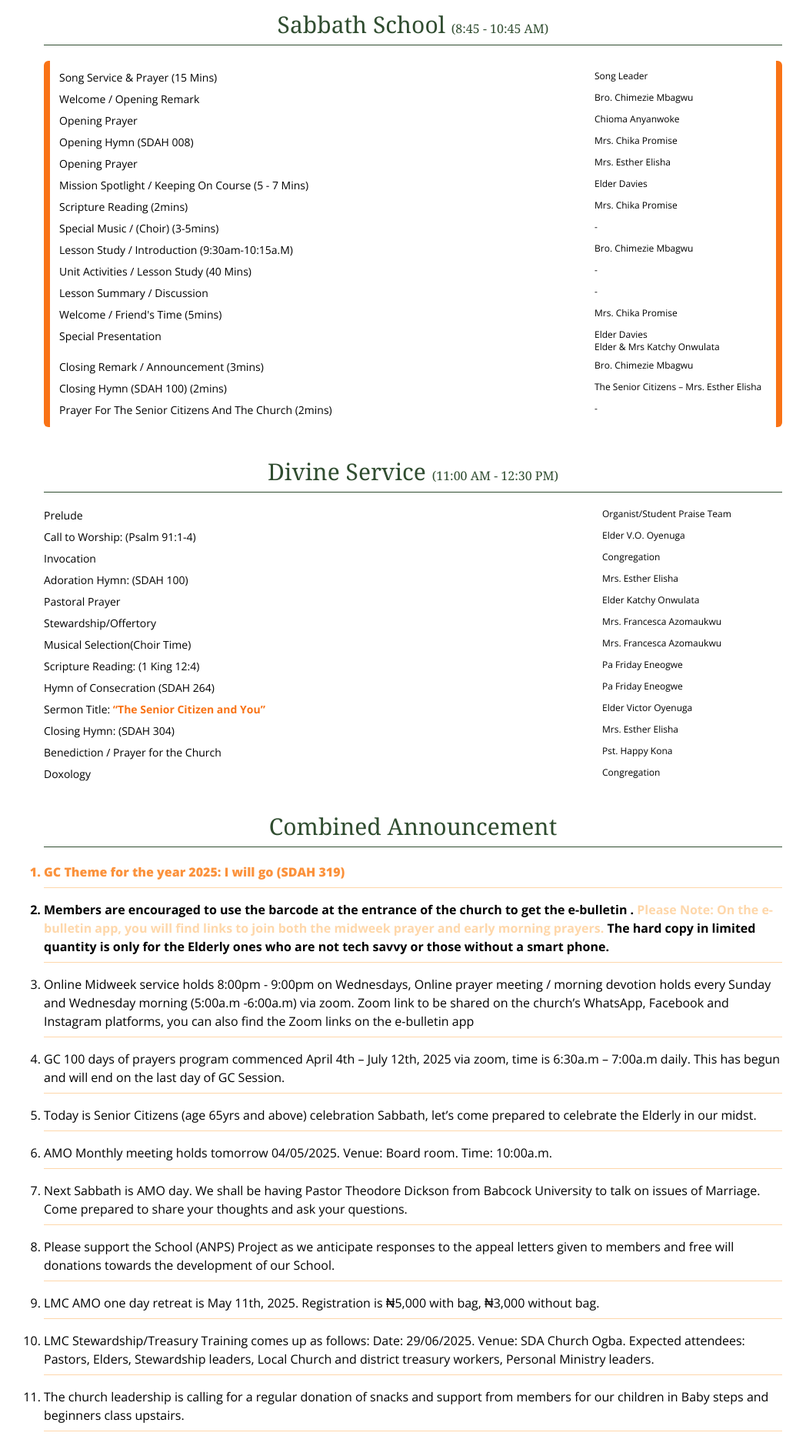
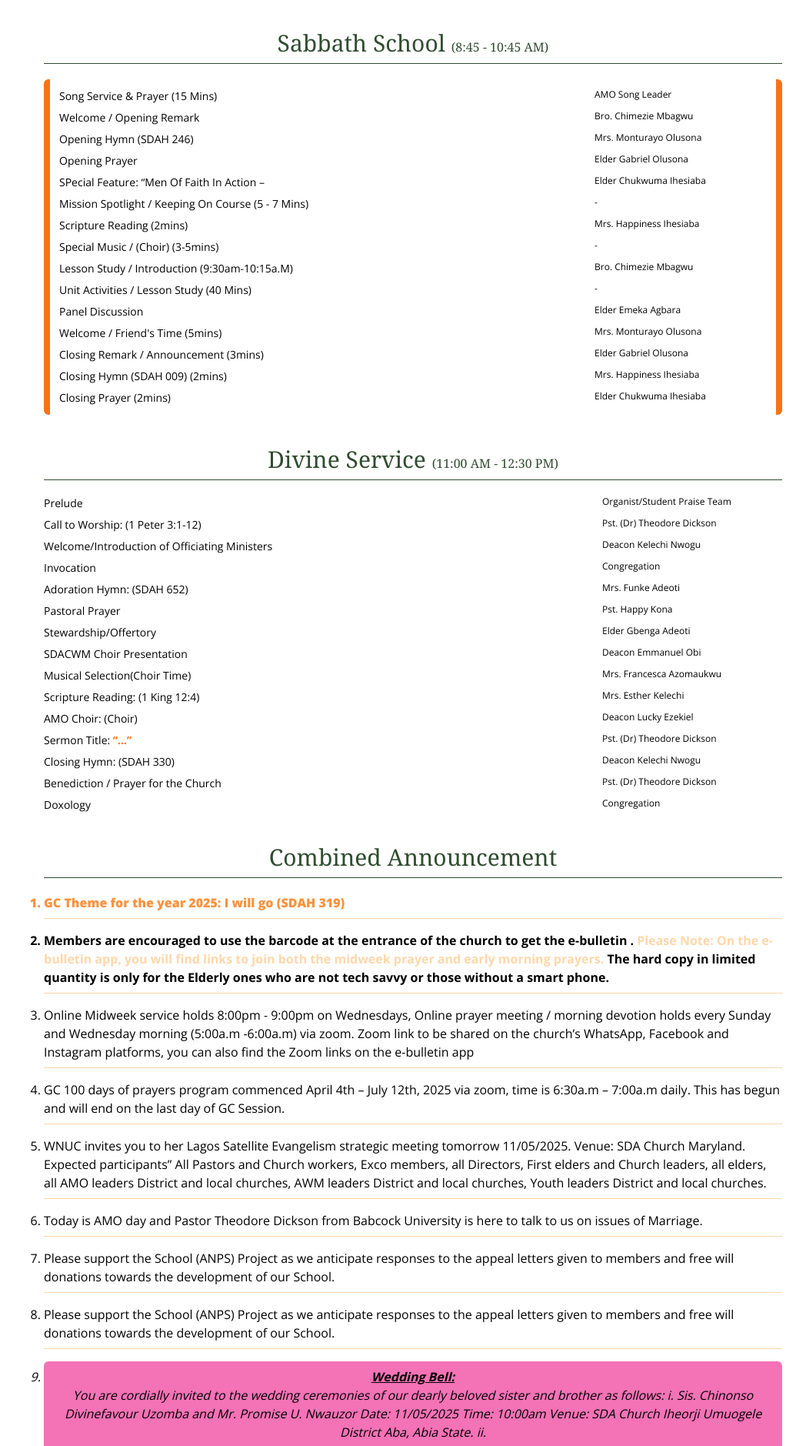
Before and after one commit to solomonsunday/SDAOGBACHURCHEBULLETIN, a Next.js app: page / in a window 1280 px wide. Shown: the part 907-2786 px from the top of the page at 77% size, without its empty margins (103-1151 px from the left). Built offline with nearby package versions, Linux system fonts and the light colour scheme; a web font is replaced by a local one.

Commit message:
updated with wedding bells

```diff
--- a/src/components/Programs/Announcement.tsx
+++ b/src/components/Programs/Announcement.tsx
@@ -35,25 +35,41 @@ const Announcement = () => {
             end on the last day of GC Session.
           </li>
           <li className="pb-2 border-b border-orange-200">
-            Today is Senior Citizens (age 65yrs and above) celebration Sabbath,
-            let’s come prepared to celebrate the Elderly in our midst.
+            WNUC invites you to her Lagos Satellite Evangelism strategic meeting
+            tomorrow 11/05/2025. Venue: SDA Church Maryland. Expected
+            participants” All Pastors and Church workers, Exco members, all
+            Directors, First elders and Church leaders, all elders, all AMO
+            leaders District and local churches, AWM leaders District and local
+            churches, Youth leaders District and local churches.
           </li>
           <li className="pb-2 border-b border-orange-200">
-            AMO Monthly meeting holds tomorrow 04/05/2025. Venue: Board room.
-            Time: 10:00a.m.
+            Today is AMO day and Pastor Theodore Dickson from Babcock University
+            is here to talk to us on issues of Marriage.
           </li>
           <li className="pb-2 border-b border-orange-200">
-            Next Sabbath is AMO day. We shall be having Pastor Theodore Dickson
-            from Babcock University to talk on issues of Marriage. Come prepared
-            to share your thoughts and ask your questions.
+            Please support the School (ANPS) Project as we anticipate responses
+            to the appeal letters given to members and free will donations
+            towards the development of our School.
           </li>
           <li className="pb-2 border-b border-orange-200">
             Please support the School (ANPS) Project as we anticipate responses
             to the appeal letters given to members and free will donations
             towards the development of our School.
           </li>{" "}
+          <li className="pb-2 border-b border-orange-200 italic bg-pink-400 rounded-md text-center p-2">
+            <span className="font-bold capitalize underline">Wedding Bell:<br/> </span>
+            You are cordially invited to the wedding ceremonies of our dearly
+            beloved sister and brother as follows: i. Sis. Chinonso Divinefavour
+            Uzomba and Mr. Promise U. Nwauzor Date: 11/05/2025 Time: 10:00am
+            Venue: SDA Church Iheorji Umuogele District Aba, Abia State. ii.{" "}
+            <br />
+            <br />
+            Sis. Chinweike Glory Fredrick and Bro. Iruka Innocent Johnson Date:
+            25/05/2025 Time: 12:00 noon Venue: Umuokegwu Omoba, Isialangwa
+            south, Abia State.
+          </li>
           <li className="pb-2 border-b border-orange-200">
-            LMC AMO one day retreat is May 11th, 2025. Registration is ₦5,000
+            LMC AMO one day retreat is May 25th, 2025. Registration is ₦5,000
             with bag, ₦3,000 without bag.
           </li>
           <li className="pb-2 border-b border-orange-200">
--- a/src/components/Programs/DivineService.tsx
+++ b/src/components/Programs/DivineService.tsx
@@ -12,17 +12,25 @@ const DivineService = () => {
           <div className="col-span-3 text-sm "> Prelude</div>
           <div className="text-xs"> Organist/Student Praise Team</div>
           <div className="col-span-3 text-sm">
-            Call to Worship: (Psalm 91:1-4)
+            Call to Worship: (1 Peter 3:1-12)
           </div>
-          <div className="text-xs">Elder V.O. Oyenuga</div>
+          <div className="text-xs"> Pst. (Dr) Theodore Dickson</div>
+          <div className="col-span-3 text-sm">
+            {" "}
+            Welcome/Introduction of Officiating Ministers
+          </div>
+          <div className="text-xs"> Deacon Kelechi Nwogu</div>
           <div className="col-span-3 text-sm"> Invocation</div>
           <div className="text-xs">Congregation</div>
-          <div className="col-span-3 text-sm">Adoration Hymn: (SDAH 100)</div>
-          <div className="text-xs"> Mrs. Esther Elisha</div>
+          <div className="col-span-3 text-sm">Adoration Hymn: (SDAH 652)</div>
+          <div className="text-xs"> Mrs. Funke Adeoti</div>
           <div className="col-span-3 text-sm"> Pastoral Prayer</div>
-          <div className="text-xs">Elder Katchy Onwulata</div>
+          <div className="text-xs"> Pst. Happy Kona</div>
           <div className="col-span-3 text-sm"> Stewardship/Offertory </div>
-          <div className="text-xs"> Mrs. Francesca Azomaukwu</div>
+          <div className="text-xs">Elder Gbenga Adeoti</div>
+          <div className="col-span-3 text-sm">SDACWM Choir Presentation</div>
+          <div className="text-xs"> Deacon Emmanuel Obi</div>
+
           <div className="col-span-3 text-sm">
             Musical Selection(Choir Time)
           </div>
@@ -30,25 +38,19 @@ const DivineService = () => {
           <div className="col-span-3 text-sm">
             Scripture Reading: (1 King 12:4)
           </div>
-          <div className="text-xs"> Pa Friday Eneogwe</div>
+          <div className="text-xs">Mrs. Esther Kelechi</div>
+          <div className="col-span-3 text-sm">AMO Choir: (Choir)</div>
+          <div className="text-xs"> Deacon Lucky Ezekiel</div>
           <div className="col-span-3 text-sm">
-            Hymn of Consecration (SDAH 264)
+            Sermon Title: <span className="font-bold text-orange-500"> “...”</span>
           </div>
-          <div className="text-xs"> Pa Friday Eneogwe</div>
-          <div className="col-span-3 text-sm">
-            Sermon Title:{" "}
-            <span className="font-bold text-orange-500">
-              {" "}
-              “The Senior Citizen and You”
-            </span>
-          </div>
-          <div className="text-xs">Elder Victor Oyenuga</div>
-          <div className="col-span-3 text-sm">Closing Hymn: (SDAH 304) </div>
-          <div className="text-xs">Mrs. Esther Elisha</div>
+          <div className="text-xs">Pst. (Dr) Theodore Dickson</div>
+          <div className="col-span-3 text-sm">Closing Hymn: (SDAH 330) </div>
+          <div className="text-xs"> Deacon Kelechi Nwogu</div>
           <div className="col-span-3 text-sm">
             Benediction / Prayer for the Church
           </div>
-          <div className="text-xs"> Pst. Happy Kona</div>
+          <div className="text-xs"> Pst. (Dr) Theodore Dickson</div>
           <div className="col-span-3 text-sm">Doxology</div>
           <div className="text-xs"> Congregation</div>
         </div>
--- a/src/components/Programs/SabbathSchool.tsx
+++ b/src/components/Programs/SabbathSchool.tsx
@@ -12,28 +12,31 @@ const SabbathSchool = () => {
           {" "}
           Song service & Prayer (15 Mins)
         </div>
-        <div className="text-xs capitalize">Song Leader</div>
+        <div className="text-xs capitalize">AMO Song Leader</div>
         <div className="col-span-3 text-sm capitalize">
           Welcome / Opening Remark
         </div>
         <div className="text-xs">Bro. Chimezie Mbagwu</div>
+        <div className="col-span-3 text-sm capitalize">
+          Opening Hymn (SDAH 246)
+        </div>
+        <div className="text-xs capitalize">Mrs. Monturayo Olusona </div>
         <div className="col-span-3 text-sm capitalize">Opening Prayer</div>
-        <div className="text-xs capitalize">Chioma Anyanwoke</div>
+        <div className="text-xs">Elder Gabriel Olusona</div>
         <div className="col-span-3 text-sm capitalize">
-          Opening Hymn (SDAH 008)
+          SPecial Feature: “Men of Faith in Action –{" "}
         </div>
-        <div className="text-xs capitalize">Mrs. Chika Promise</div>
-        <div className="col-span-3 text-sm capitalize">Opening Prayer</div>
-        <div className="text-xs">Mrs. Esther Elisha</div>
+        <div className="text-xs"> Elder Chukwuma Ihesiaba</div>
+
         <div className="col-span-3 text-sm capitalize">
           {" "}
           Mission Spotlight / Keeping on Course (5 - 7 Mins)
         </div>
-        <div className="text-xs capitalize"> Elder Davies </div>
+        <div className="text-xs capitalize"> - </div>
         <div className="col-span-3 text-sm capitalize">
           Scripture Reading (2mins){" "}
         </div>
-        <div className="text-xs capitalize">Mrs. Chika Promise</div>
+        <div className="text-xs capitalize">Mrs. Happiness Ihesiaba</div>
         <div className="col-span-3 text-sm capitalize">
           {" "}
           Special Music / (Choir) (3-5mins)
@@ -52,22 +55,12 @@ const SabbathSchool = () => {
           Unit Activities / Lesson Study (40 Mins)
         </div>
         <div className="text-xs capitalize">-</div>
-        <div className="col-span-3 text-sm capitalize">
-          Lesson Summary / Discussion
-        </div>
-        <div className="text-xs capitalize">-</div>
+        <div className="col-span-3 text-sm capitalize">Panel Discussion</div>
+        <div className="text-xs capitalize">Elder Emeka Agbara</div>
         <div className="col-span-3 text-sm capitalize">
           Welcome / Friend's time (5mins)
         </div>
-        <div className="text-xs capitalize">Mrs. Chika Promise</div>
-        <div className="col-span-3 text-sm capitalize">
-          Special Presentation
-        </div>
-        <div className="text-xs capitalize">
-          Elder Davies
-          <br />
-          Elder & Mrs Katchy Onwulata
-        </div>
+        <div className="text-xs capitalize">Mrs. Monturayo Olusona</div>
         {/* <div className="col-span-3 text-sm capitalize">
           Sabbath School Report
         </div>
@@ -75,22 +68,15 @@ const SabbathSchool = () => {
         <div className="col-span-3 text-sm capitalize">
           Closing Remark / Announcement (3mins)
         </div>
-        <div className="text-xs capitalize">Bro. Chimezie Mbagwu</div>
+        <div className="text-xs capitalize">Elder Gabriel Olusona</div>
         <div className="col-span-3 text-sm capitalize">
-          Closing Hymn (SDAH 100) (2mins)
+          Closing Hymn (SDAH 009) (2mins)
         </div>
-        <div className="text-xs capitalize">
-          {" "}
-          the Senior Citizens – Mrs. Esther Elisha
-        </div>
-        {/* <div className="col-span-3 text-sm capitalize">
+        <div className="text-xs capitalize"> Mrs. Happiness Ihesiaba</div>
+        <div className="col-span-3 text-sm capitalize">
           Closing Prayer (2mins)
         </div>
-        <div className="text-xs">Obumneke Onuoha</div> */}
-        <div className="col-span-3 text-sm capitalize">
-          Prayer for the Senior Citizens and the Church (2mins)
-        </div>
-        <div className="text-xs">-</div>
+        <div className="text-xs"> Elder Chukwuma Ihesiaba</div>
       </div>
     </section>
   );
--- a/src/components/Programs/Welcome.tsx
+++ b/src/components/Programs/Welcome.tsx
@@ -40,18 +40,20 @@ const Welcome = () => {
         <div className="text-center flex justify-center">
           <blockquote className="rounded-lg capitalize bg-[#EEF0E5] py-2  w-full">
             <p className="text-orange-400 underline">
-              TOPIC FOR THE WEEK (Lesson 5)
+              TOPIC FOR THE WEEK (Lesson 6)
             </p>
-            The Nations: Part 2
+            Understanding Sacrifice
           </blockquote>
         </div>
         <div className="text-center flex justify-center">
           <blockquote className="rounded-lg capitalize bg-[#EEF0E5] py-2 w-full">
             <p className="text-orange-400 underline">MEMORY TEXT</p>
             <span className="px-1 text-xs italic">
-              “Be still, and know that I am God; I will be exalted among the
-              nations, I will be exalted in the earth!”.
-              <span className="font-bold">(Psalm 46:10, NKJV)</span>
+              “And they sang a new song, saying: ‘You are worthy to take the
+              scroll, and to open its seals; for You were slain, and have
+              redeemed us to God by Your blood out of every tribe and tongue and
+              people and nation’”.
+              <span className="font-bold">(Revelation 5:9, NKJV)</span>
             </span>
           </blockquote>
         </div>
```
Also changed, not shown: src/components/Programs/PastorDesk.tsx (+10 -6 lines).
